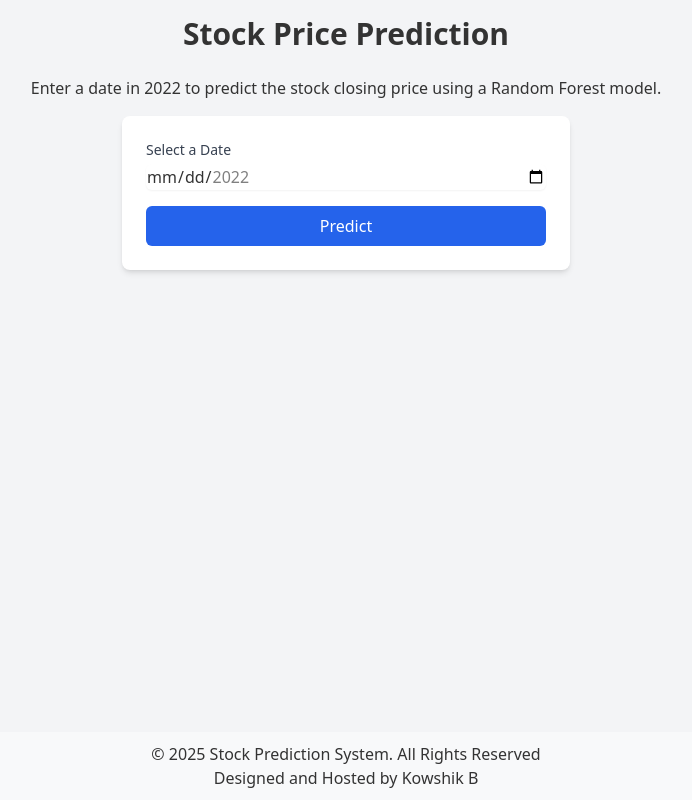
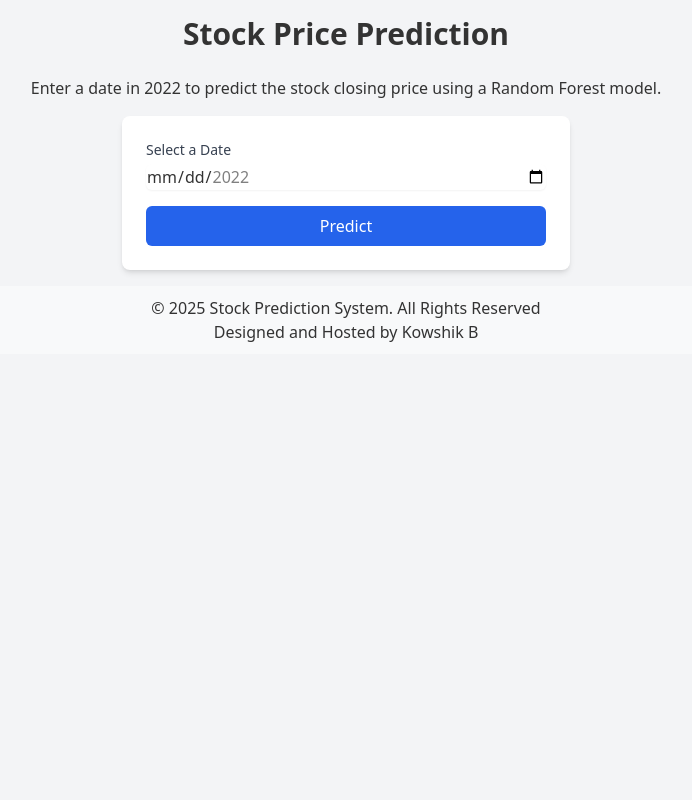
Before and after one commit to Kowshik-47/Stock-Prediction, a Flask app: page / in a window 1280 px wide. Shown: the whole page, without its empty margins (294-986 px from the left). Run offline with Flask 3, Linux system fonts and the light colour scheme; some libraries are stand-ins or nearby versions.

Commit message:
Update index.html

```diff
--- a/templates/index.html
+++ b/templates/index.html
@@ -73,7 +73,7 @@
 
         <div id="error" class="mt-6 max-w-md mx-auto text-red-600 hidden"></div>
     </div>
-    <footer style="position:absolute; bottom:0px; width:100%; text-align:center; padding:10px;background-color: #f8f9fa">
+    <footer style="width:100%; text-align:center; padding:10px;background-color: #f8f9fa">
             <p>&copy; 2025 Stock Prediction System. All Rights Reserved</p>
             Designed and Hosted by Kowshik B
     </footer>
```
